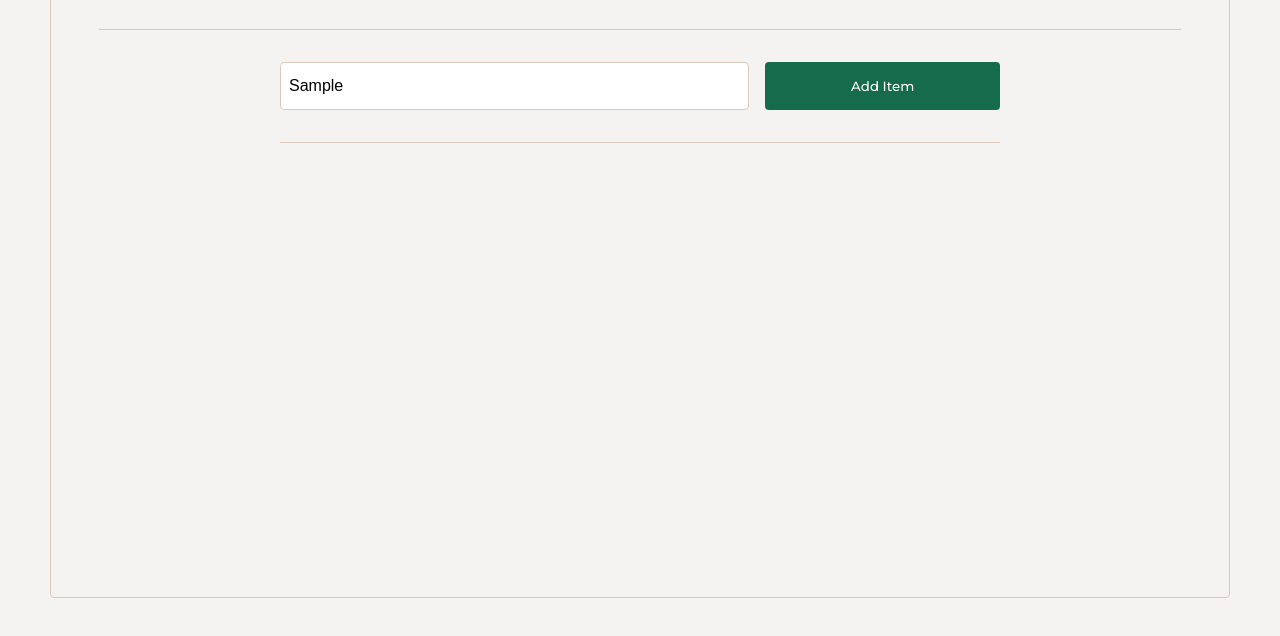
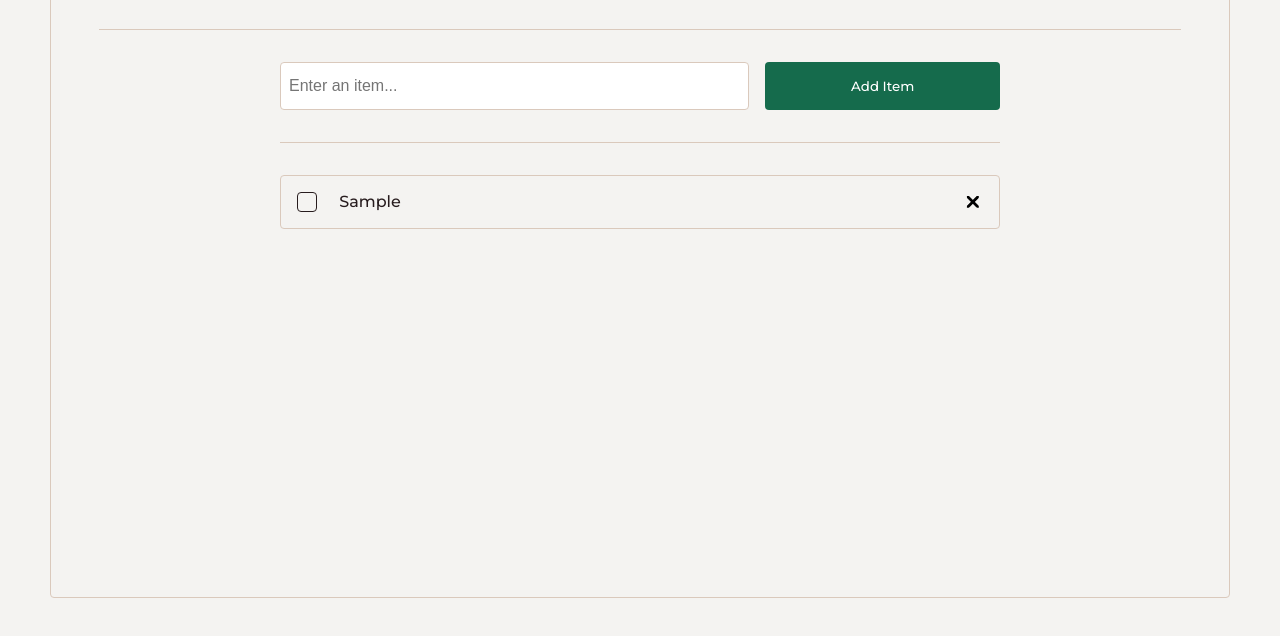
Before and after one commit to aliciaboyd/checklist-v1, a plain HTML site: page index.html in a window 1280 px wide. Both pictures are taken after typing "Sample" into the empty fields and a click on the button "Add Item". Shown: the part 152-788 px from the top of the page. Drawn offline with nearby package versions, Linux system fonts and the light colour scheme.

Commit message:
Adds local storage to checklist

```diff
--- a/main.css
+++ b/main.css
@@ -168,6 +168,20 @@ input[type="checkbox"]:checked::before {
     overflow: scroll;
   }
 
+  ::-webkit-scrollbar-thumb {
+    background-color: var(--lt-brown);
+  }
+
+  ::-webkit-scrollbar {
+    background-color: var(--off-white);
+    width: 8px;
+  }
+
+  ::-webkit-scrollbar-corner {
+    background-color: var(--off-white);
+
+  }
+
   header {
     flex-direction: row;
     width: 100%;
--- a/scripts/script.js
+++ b/scripts/script.js
@@ -1,21 +1,70 @@
-const userInputField = document.querySelector('#textbox');
-const addItemButton = document.querySelector('#submit');
-const listGroup = document.querySelector('.list-group');
-let listItems = [];
-let storage = localStorage.getItem("checklist-items");
+const userInputField = document.querySelector("#textbox");
+const addItemButton = document.querySelector("#submit");
+const listGroup = document.querySelector(".list-group");
+let listItems;
 
-
-const deleteItemButton = document.querySelectorAll('.delete');
-
-// 1. create storage array
-// 2. iterate through storage array, create elements for page
-// 3. add delete button
-//    3.5 delete button filters value of element and removes from array.
-
-function newListItem() {
+if (!localStorage.getItem("checklist")) {
+  listItems = [];
+} else {
+  listItems = JSON.parse(localStorage.getItem("checklist"));
 }
 
-addItemButton.addEventListener('click', (event) => {
+function onLoadList(list) {
+  if (list.length < 1) {
+    return;
+  }
+
+  for (let i = 0; i < list.length; i++) {
+    addElement(list[i]);
+  }
+}
+
+function newListItem(input) {
+  if (input.value === "") {
+    return;
+  }
+
+  let value = input.value;
+
+  listItems.push(value);
+  localStorage.setItem("checklist", JSON.stringify(listItems));
+
+  addElement(value);
+  input.value = "";
+}
+
+function addElement(value) {
+  let listElement = document.createElement("li");
+  listElement.classList.add("list-item");
+
+  let checkBox = document.createElement("input");
+  checkBox.type = "checkbox";
+
+  let toDoParagraph = document.createElement("p");
+  toDoParagraph.innerHTML = value;
+
+  let deleteButton = document.createElement("button");
+  deleteButton.classList.add("delete");
+  deleteButton.ariaLabel = "Delete Item";
+
+  listElement.appendChild(checkBox);
+  listElement.appendChild(toDoParagraph);
+  listElement.appendChild(deleteButton);
+  listGroup.appendChild(listElement);
+
+  deleteButton.addEventListener("click", () => {
+    let currentStorage = JSON.parse(localStorage.getItem("checklist"));
+    listItems = currentStorage.filter((element) => element != value);
+
+    localStorage.setItem("checklist", JSON.stringify(listItems));
+    listGroup.removeChild(listElement);
+  });
+}
+
+addItemButton.addEventListener("click", (event) => {
   event.preventDefault();
   newListItem(userInputField);
 });
+
+//renders local storage list on load
+onLoadList(listItems);
```
Also changed, not shown: 1 other file.
